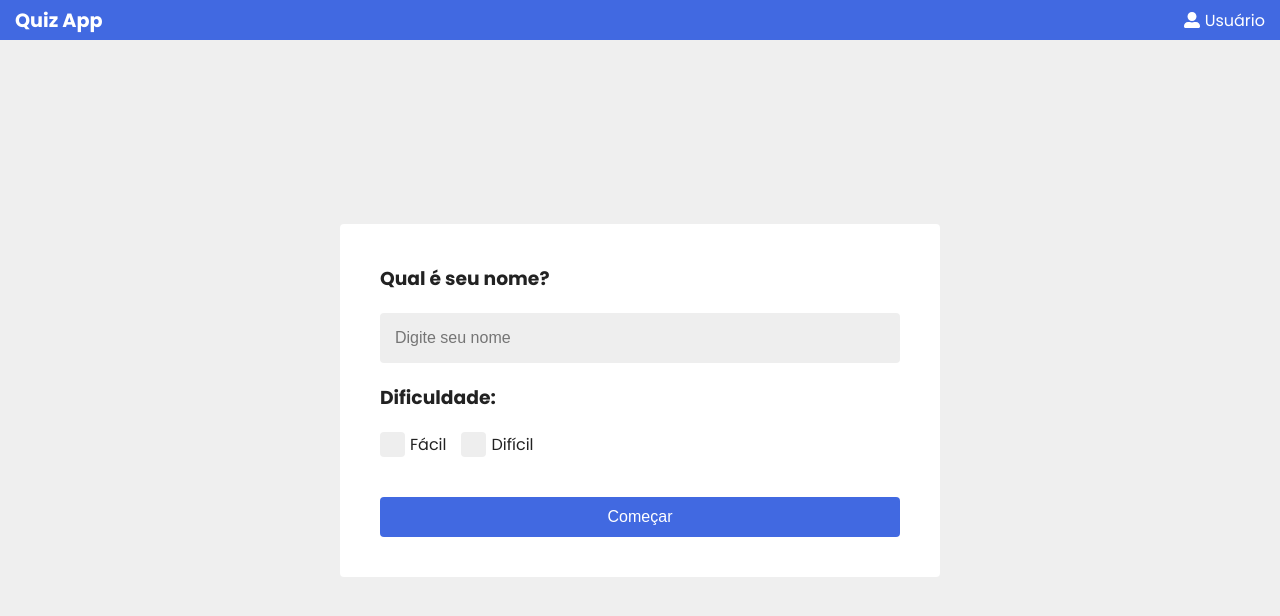
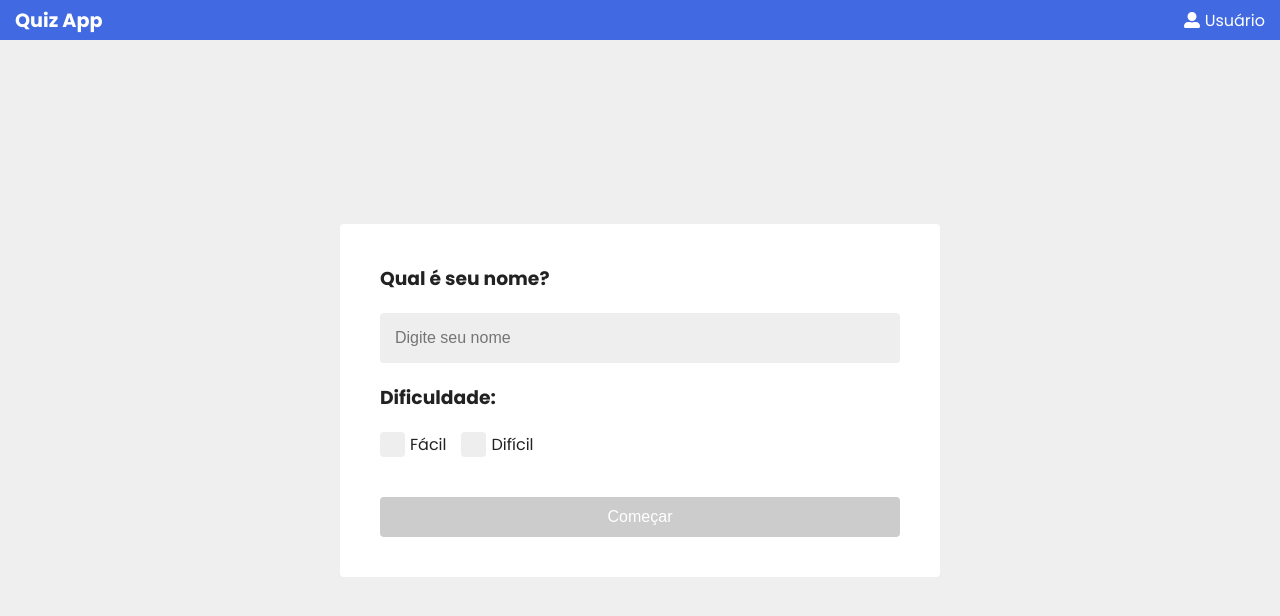
Before and after one commit to alansods/quiz-app, a React (Create React App) app: page / in a window 1280 px wide. Shown: the top 616 px of the page. Built offline with nearby package versions, Linux system fonts and the light colour scheme.

Commit message:
conditional start button

```diff
--- a/src/App.jsx
+++ b/src/App.jsx
@@ -24,10 +24,14 @@ function App() {
 
   //inicia o quiz ao clicar em começar.
   const quizStartHandler = () => {
-    setStep(2);
-    interval = setInterval(() => {
-      setTime((prevTime) => prevTime + 1)
-    }, 1000)
+
+    if(userName.length > 2){
+      setStep(2);
+
+      interval = setInterval(() => {
+        setTime((prevTime) => prevTime + 1)
+      }, 1000)
+    }
   };
 
   const resetClickHandler = ()=> {
--- a/src/components/Start/index.jsx
+++ b/src/components/Start/index.jsx
@@ -19,7 +19,8 @@ export default function Start({ onQuizStart, userName, setUsername }) {
           <span className="checkmark"></span>
         </label>
       </div>
-      <button className={style.startButton} onClick={onQuizStart}>Começar</button>
+      {userName.length > 2 && <button className={style.startButton} onClick={onQuizStart}>Começar</button>}
+      {userName.length < 3 && <button className={style.startButtonDisabled} disabled onClick={onQuizStart}>Começar</button>}
     </div>
   );
 }
--- a/src/components/Start/start.module.css
+++ b/src/components/Start/start.module.css
@@ -24,3 +24,8 @@ gap: 20px;
 .startButton{
   margin-top: 20px;
 }
+
+.startButtonDisabled{
+  margin-top: 20px;
+  cursor: not-allowed;
+}
--- a/src/index.css
+++ b/src/index.css
@@ -52,6 +52,10 @@ button:hover{
   background-color: rgb(92, 132, 255);
 }
 
+button:disabled{
+  background-color: #ccc;
+}
+
 h2{
   font-size: 1.4rem;
 }
```
